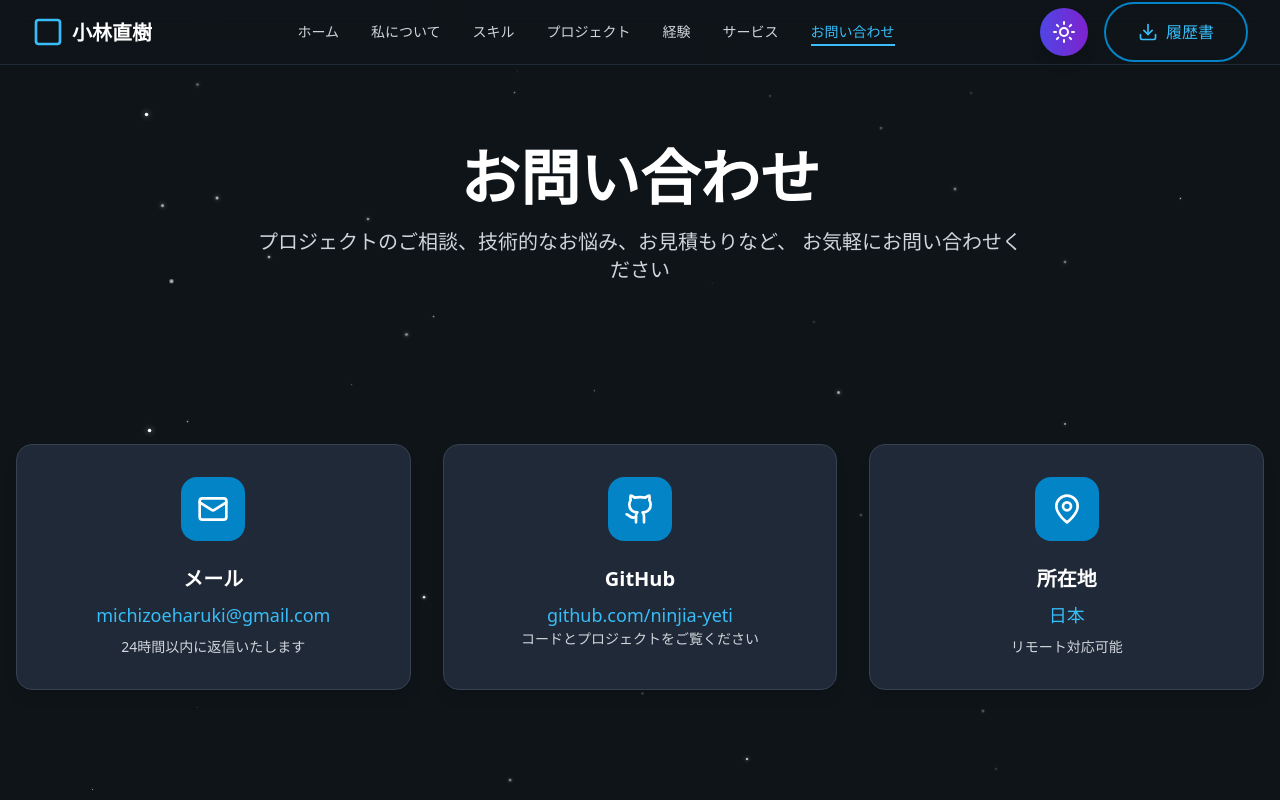
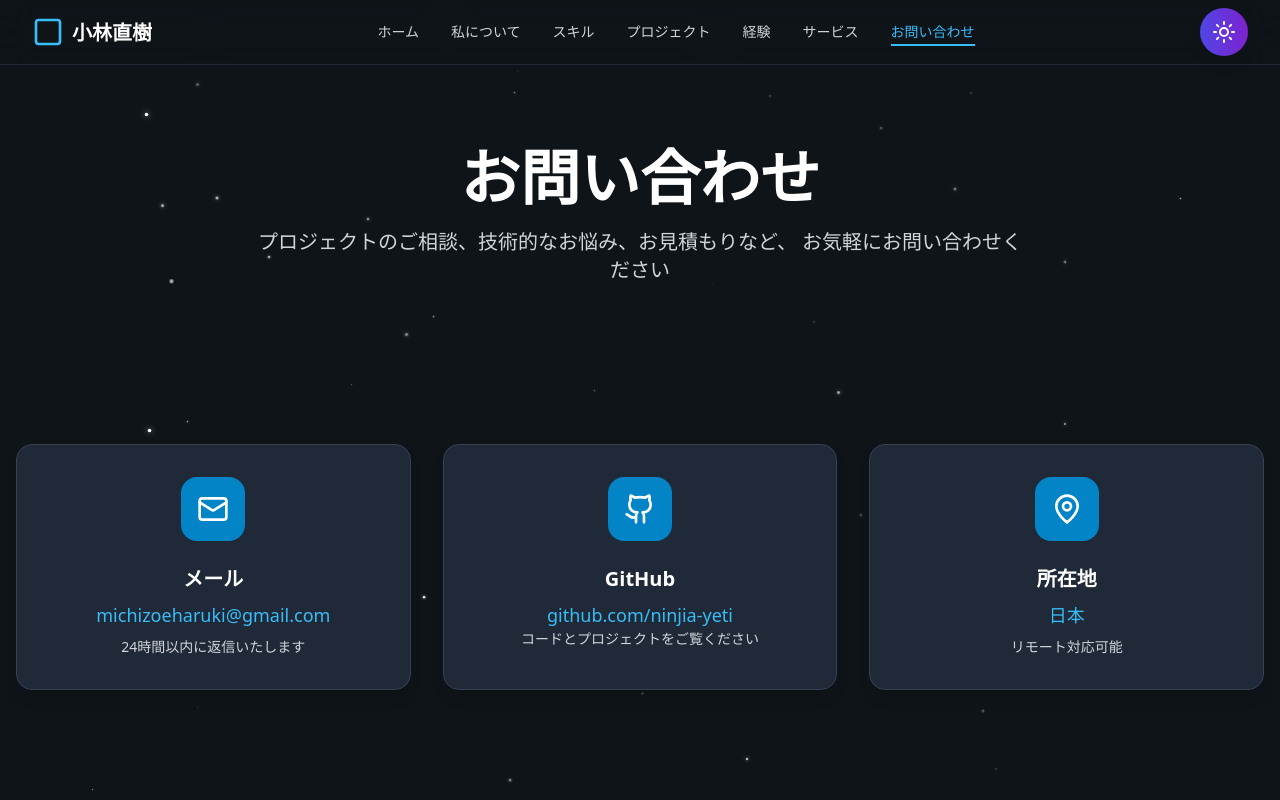
Before and after one commit to cobigtech/My-Portfolio, a React (Vite) app: page /contact in a window 1280 px wide. Shown: the top 800 px of the page. Built offline with nearby package versions, Linux system fonts and the light colour scheme.

Commit message:
chore:first page

```diff
--- a/src/components/Header.tsx
+++ b/src/components/Header.tsx
@@ -62,13 +62,7 @@ const Header: React.FC = () => {
 
           <div className="flex items-center space-x-4">
             <ThemeToggle />
-            <Link
-              to="/contact"
-              className="inline-flex items-center px-8 py-4 border-2 border-primary-600 text-primary-600 dark:text-primary-400 rounded-full hover:bg-primary-600 hover:text-white transition-colors duration-200"
-            >
-              <Download className="mr-2 w-5 h-5" />
-              履歴書
-            </Link>
+
             <button
               onClick={() => setIsMenuOpen(!isMenuOpen)}
               className="md:hidden p-2 rounded-md text-gray-700 dark:text-gray-300 hover:bg-gray-100 dark:hover:bg-gray-800"
--- a/src/pages/HomePage.tsx
+++ b/src/pages/HomePage.tsx
@@ -1,6 +1,6 @@
 import React from 'react';
 import { Link } from 'react-router-dom';
-import { ArrowRight, Code2, Palette, Zap, Globe, Users, Award, Star, Briefcase, Clock } from 'lucide-react';
+import { ArrowRight, Code2, Palette, Zap, Globe, Users, Award, Star, Briefcase, Clock, Download } from 'lucide-react';
 import { motion } from 'framer-motion';
 
 const HomePage: React.FC = () => {
@@ -129,6 +129,7 @@ const HomePage: React.FC = () => {
               to="/contact"
               className="inline-flex items-center px-8 py-4 border-2 border-primary-600 text-primary-600 dark:text-primary-400 rounded-full hover:bg-primary-600 hover:text-white transition-colors duration-200"
             >
+              <Download className="mr-2 w-5 h-5" />
               履歴書
             </Link>
           </motion.div>
```
